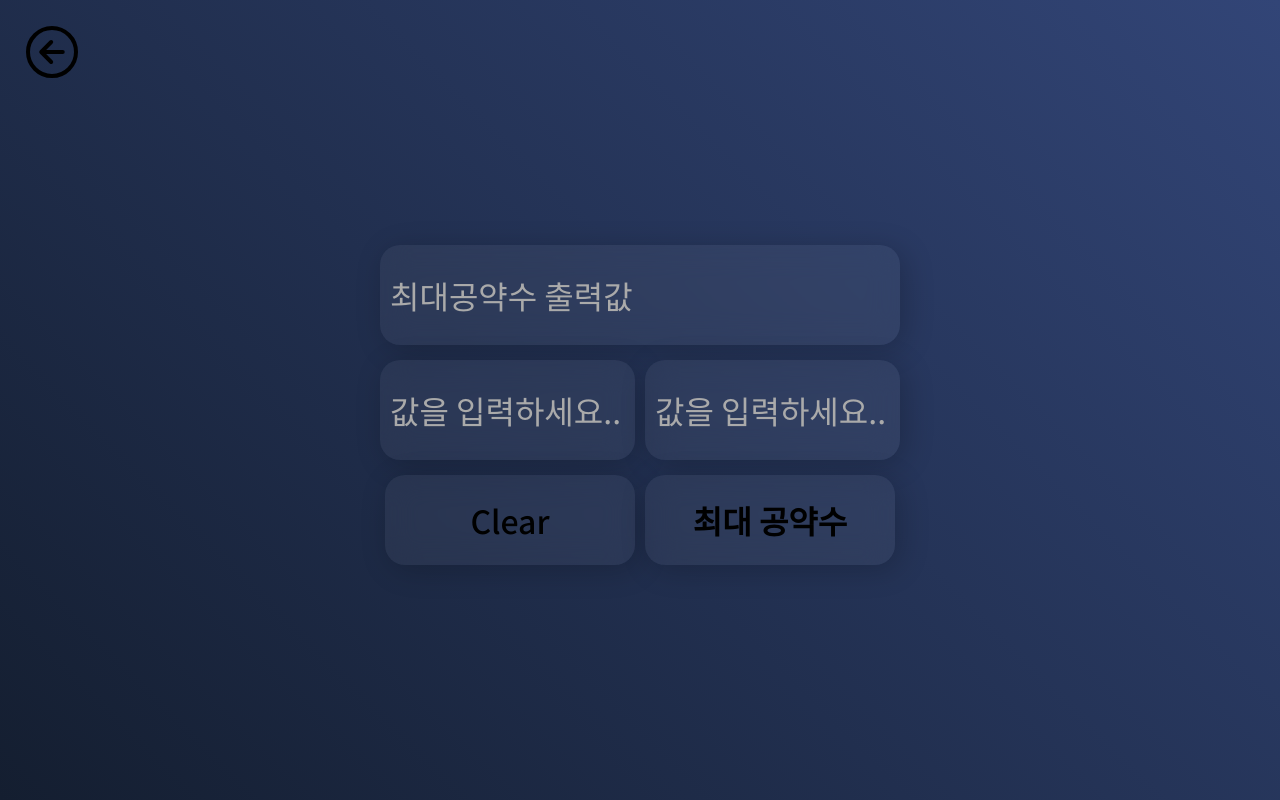
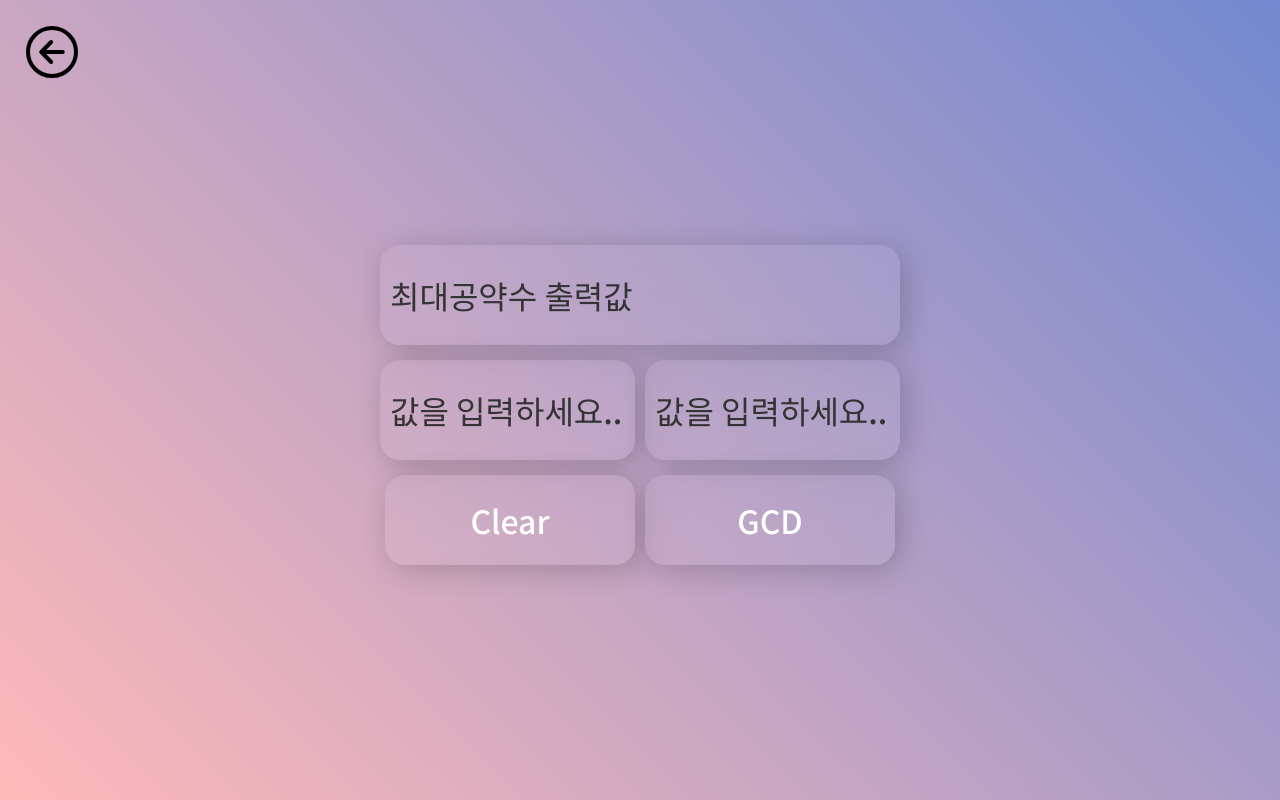
Before and after one commit to Wongoon/algorithm_presentation, a plain HTML site: page html/Euclid/euclid.html in a window 1280 px wide. Drawn offline with nearby package versions, Linux system fonts and the light colour scheme.

Commit message:
code update

```diff
--- a/css/index.css
+++ b/css/index.css
@@ -1,6 +1,6 @@
 @import url(../reset.css);
 body{
-    background: linear-gradient(45deg, #141e30, #324577);
+    background: linear-gradient(45deg, #ffb9b9, #7389d0);
 }
 span{
     display: block;
@@ -10,7 +10,6 @@ span{
     text-align: center;
     margin:0 20px;
     border-radius:50%;
-    font-size:1.5em;
     background:rgba(255, 255, 255, 0.05);
     box-shadow: 5px 5px 30px rgba(0, 0, 0, 0.2);
     backdrop-filter:blur(15px);
@@ -20,9 +19,11 @@ span a{
     display: block;
     width:100%;
     height:100%;
-    color:#fff;
+    font-size:1.5em;
+    color:#333;
+    font-weight:bold;
     transition: 0.2s all ease;
 }
 span:hover a, span a:hover{
-    color:#f68500;
+    color:#fff;
 }
--- a/html/Euclid/css/euclid.css
+++ b/html/Euclid/css/euclid.css
@@ -11,7 +11,7 @@ body{
     justify-content:center;
     align-items: center;
     min-height: 100vh;
-    background: linear-gradient(45deg, #141e30, #324577);
+    background: linear-gradient(45deg, #ffb9b9, #7389d0);
 
 }
 .return{
@@ -38,10 +38,10 @@ body{
     margin-bottom:10px;
     border-radius: 20px;
     font-size:2em;
-    color:#ccc;
+    color:#333;
 }
 .calculator input::placeholder{
-    color:#aaa;
+    color:#333;
 }
 .calculator .num{
     width:520px;
@@ -64,18 +64,13 @@ body{
     line-height:90px;
     text-align: center;
     font-size:2em;
+    font-weight: 500;
+    color:#fff;
     background:rgba(255, 255, 255, 0.05);
     box-shadow: 5px 5px 30px rgba(0, 0, 0, 0.2);
     backdrop-filter:blur(15px);
     border-radius:20px;
     cursor: pointer;
-    transition: all 0.3s ease;
-}
-.calculator span:first-child{
-    font-weight: 500;
-}
-.calculator span:hover{
-    color:#f68500;
 }
 .calculator .container{
     display:flex;
@@ -85,7 +80,6 @@ body{
 }
 .calculator .container .submit{
     margin-left:5px;
-    font-weight:700;
 }
 .calculator .container .clear{
     margin-right:5px;
--- a/html/Euclid/euclid.html
+++ b/html/Euclid/euclid.html
@@ -21,7 +21,7 @@
         </div>
         <div class="container">
             <span class="clear button" onclick="reset()">Clear</span>
-            <span class="button submit" onclick="calculate()">최대 공약수</span>
+            <span class="button submit" onclick="calculate()">GCD</span>
         </div>
     </form>
 
--- a/html/Euclid/javascript/euclid.js
+++ b/html/Euclid/javascript/euclid.js
@@ -1,7 +1,15 @@
 function calculate() {
     let num1 = document.getElementById('num1').value;
     let num2 = document.getElementById('num2').value;
-    document.getElementById('result').value = gcd(num1, num2);
+
+
+    if(num1 == 0 || num2 == 0){
+        document.getElementById('result').value = "입력이 잘못되었습니다";
+        return;
+    }
+    else{
+        document.getElementById('result').value = gcd(num1, num2);
+    }
 }
 function gcd(num1, num2) {
     if (num2 == 0) {
--- a/html/Newton/css/newton.css
+++ b/html/Newton/css/newton.css
@@ -11,7 +11,7 @@ body{
     justify-content:center;
     align-items: center;
     min-height: 100vh;
-    background: linear-gradient(45deg, #141e30, #324577);
+    background: linear-gradient(45deg, #ffb9b9, #7389d0);
 
 }
 .return{
@@ -38,7 +38,10 @@ body{
     margin-bottom:10px;
     border-radius: 5px;
     font-size:2em;
-    color:#ccc;
+    color:#333;
+}
+.calculator input::placeholder{
+    color:#333;
 }
 .calculator span{
     display: block;
@@ -52,10 +55,8 @@ body{
     backdrop-filter:blur(15px);
     border-radius:20px;
     cursor: pointer;
-    transition: all 0.3s ease;
-}
-.calculator span:hover{
-    color:#f68500;
+    color:#fff;
+    font-weight: 500;
 }
 .calculator .container{
     display:flex;
@@ -65,7 +66,6 @@ body{
 }
 .calculator .container .submit{
     margin-left:5px;
-    font-weight:700;
 }
 .calculator .container .clear{
     margin-right:5px;
--- a/html/Newton/javascript/newton.js
+++ b/html/Newton/javascript/newton.js
@@ -5,6 +5,10 @@ function calculate (){
     }
     else if(num == "e"){
         num = 2.71828182845904;
+    }
+    else if(num < 0){
+        document.getElementById('result').value = "입력이 잘못되었습니다";
+        return;
     }
     let i, x, y;
     x = num;
--- a/html/babylonia/css/babylonia.css
+++ b/html/babylonia/css/babylonia.css
@@ -11,7 +11,7 @@ body{
     justify-content:center;
     align-items: center;
     min-height: 100vh;
-    background: linear-gradient(45deg, #141e30, #324577);
+    background: linear-gradient(45deg, #ffb9b9, #7389d0);
 
 }
 .return{
@@ -38,7 +38,10 @@ body{
     margin-bottom:10px;
     border-radius: 5px;
     font-size:2em;
-    color:#ccc;
+    color:#333;
+}
+.calculator input::placeholder{
+    color:#333;
 }
 .calculator span{
     display: block;
@@ -52,10 +55,8 @@ body{
     backdrop-filter:blur(15px);
     border-radius:20px;
     cursor: pointer;
-    transition: all 0.3s ease;
-}
-.calculator span:hover{
-    color:#f68500;
+    color:#fff;
+    font-weight: 500;
 }
 .calculator .container{
     display:flex;
@@ -65,7 +66,6 @@ body{
 }
 .calculator .container .submit{
     margin-left:5px;
-    font-weight:700;
 }
 .calculator .container .clear{
     margin-right:5px;
--- a/html/babylonia/javascript/babylonia.js
+++ b/html/babylonia/javascript/babylonia.js
@@ -5,6 +5,10 @@ function calculate (){
     }
     else if(num == "e"){
         num = 2.71828182845904;
+    }
+    else if(num < 0){
+        document.getElementById('result').value = "입력이 잘못되었습니다";
+        return;
     }
     let i;
     let x = 2;
--- a/reset.css
+++ b/reset.css
@@ -18,3 +18,6 @@ a{
     text-decoration: none;
 
 }
+input, input::placeholder{
+    font-weight: 500;
+}
```
